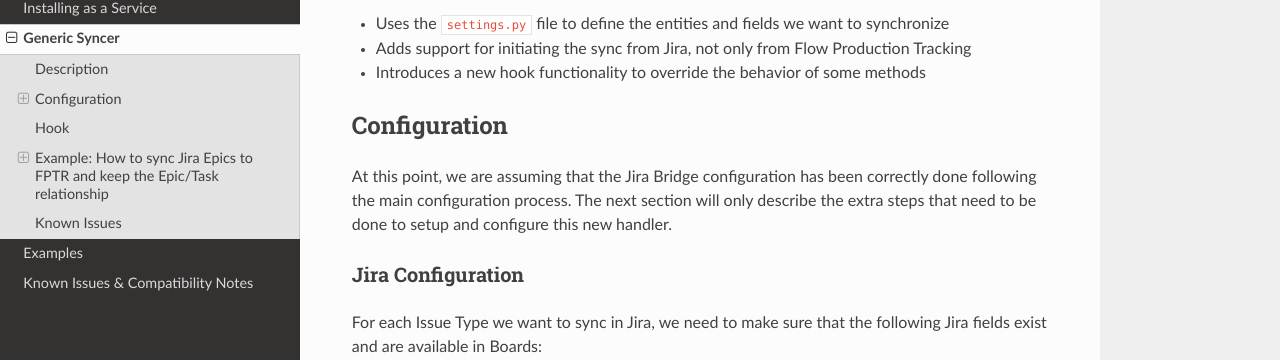
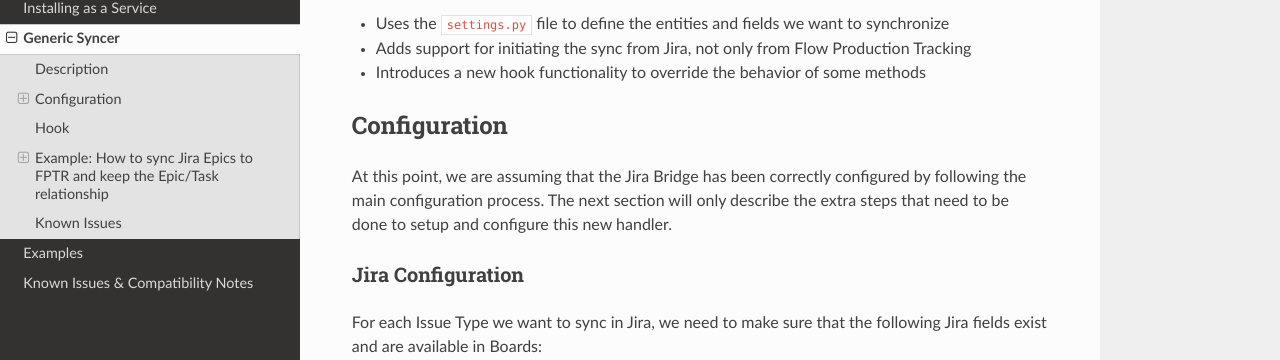
Before and after one commit to shotgunsoftware/sg-jira-bridge, a Sphinx documentation site: the page built from docs/generic_syncer.rst, in a window 1280 px wide and 900 px high. Shown: the part 276-636 px from the top of the window. Built offline with Sphinx 7.4.7 and the Read the Docs theme 3.1.0, drawn with Linux system fonts in a browser that asks for light colours.

Commit message:
Update docs/generic_syncer.rst
Co-authored-by: Martin Chesnay <104032692+mchesnay@users.noreply.github.com>

```diff
--- a/docs/generic_syncer.rst
+++ b/docs/generic_syncer.rst
@@ -14,7 +14,7 @@
 Configuration
 *************
 
-At this point, we are assuming that the Jira Bridge configuration has been correctly done following the main configuration process.
+At this point, we are assuming that the Jira Bridge has been correctly configured by following the main configuration process.
 The next section will only describe the extra steps that need to be done to setup and configure this new handler.
 
 .. _entity-sync-jira-config:
```
